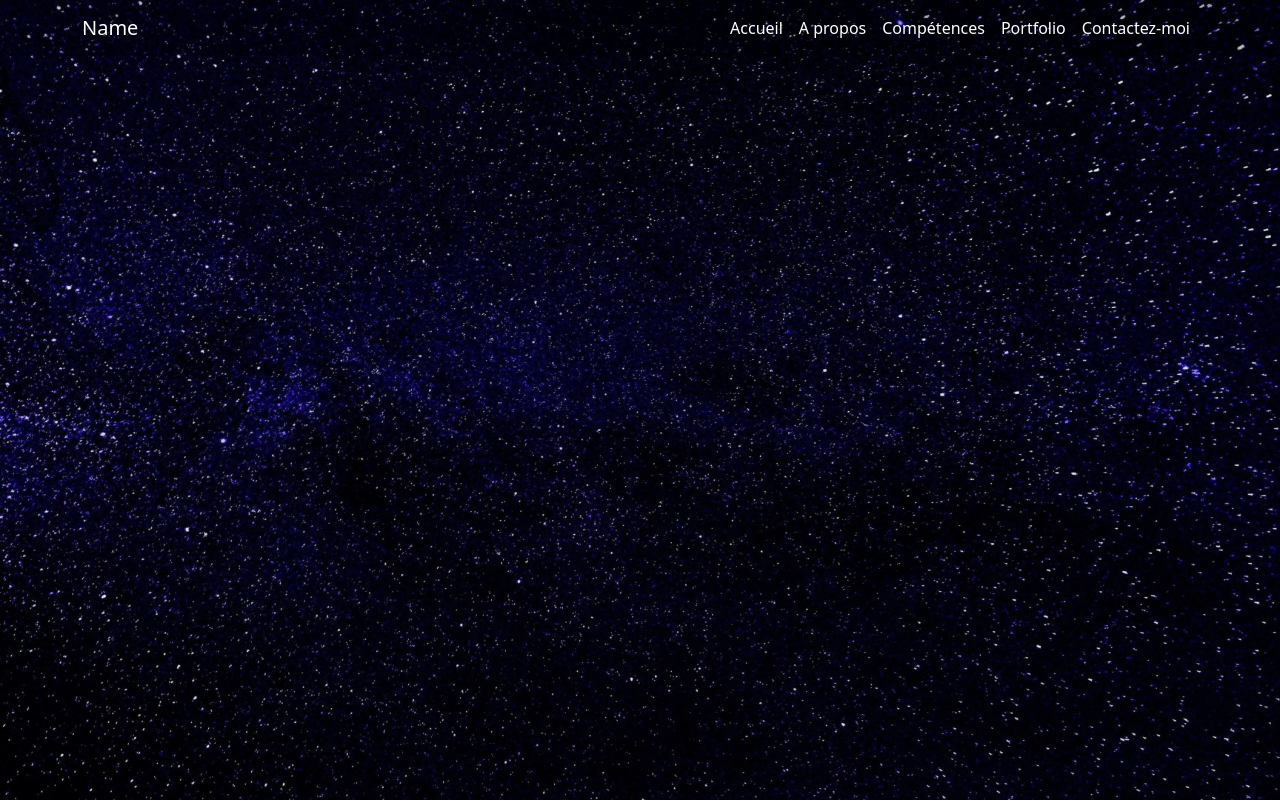
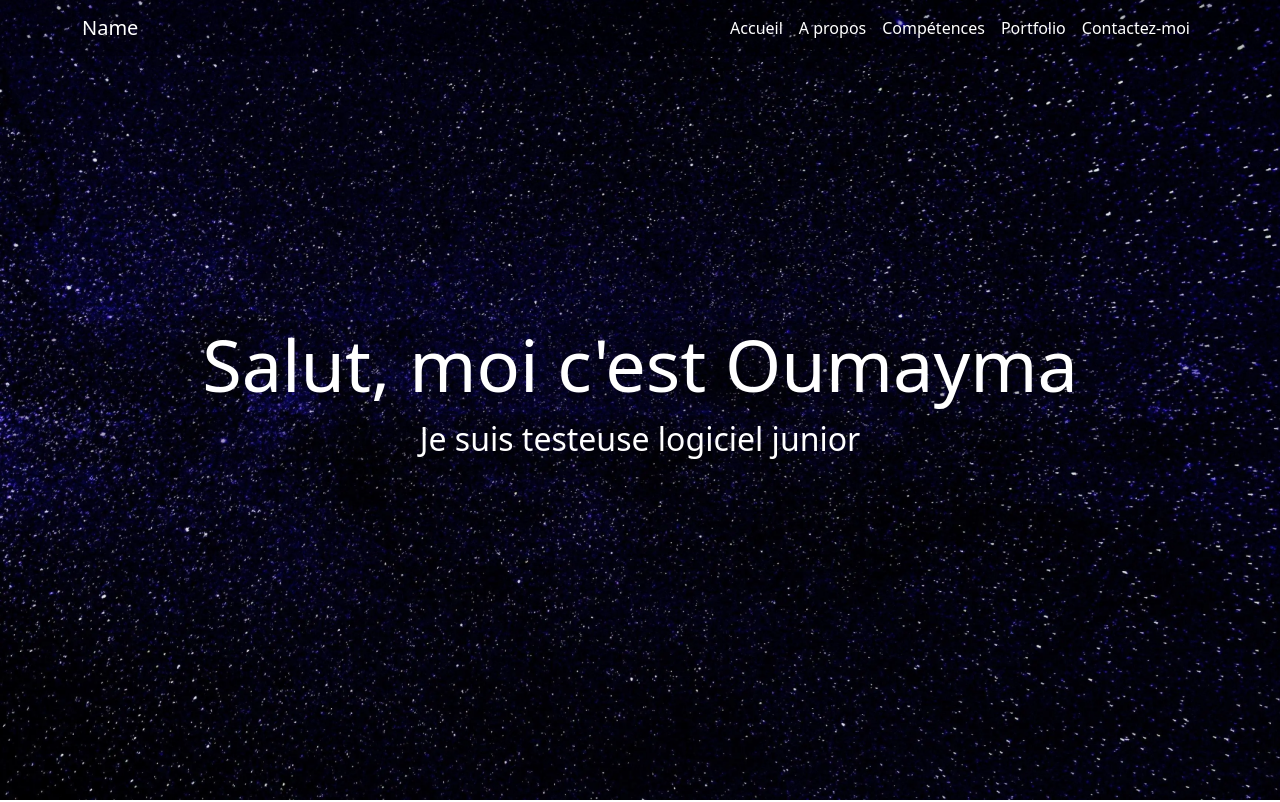
Before and after one commit to oumayma-dimassi/portfolio, a plain HTML site: page index.html in a window 1280 px wide. Shown: the top 802 px of the page. Drawn offline with Linux system fonts and the light colour scheme.

```diff
--- a/index.html
+++ b/index.html
@@ -51,8 +51,8 @@
         <div class="container-fluid">
             <div class="row">
                 <div class="col-lg-12 col-md-12 col-sm-12 col-xs-12 hero-text">
-                    <h1 class="hero_title contrast"></h1>
-                    <p class="hero_desc contrast"></p>
+                    <h1 class="hero_title contrast">Salut, moi c'est Oumayma</h1>
+                    <p class="hero_desc contrast">Je suis testeuse logiciel  junior</p>
                 </div>
             </div>
         </div>
```
